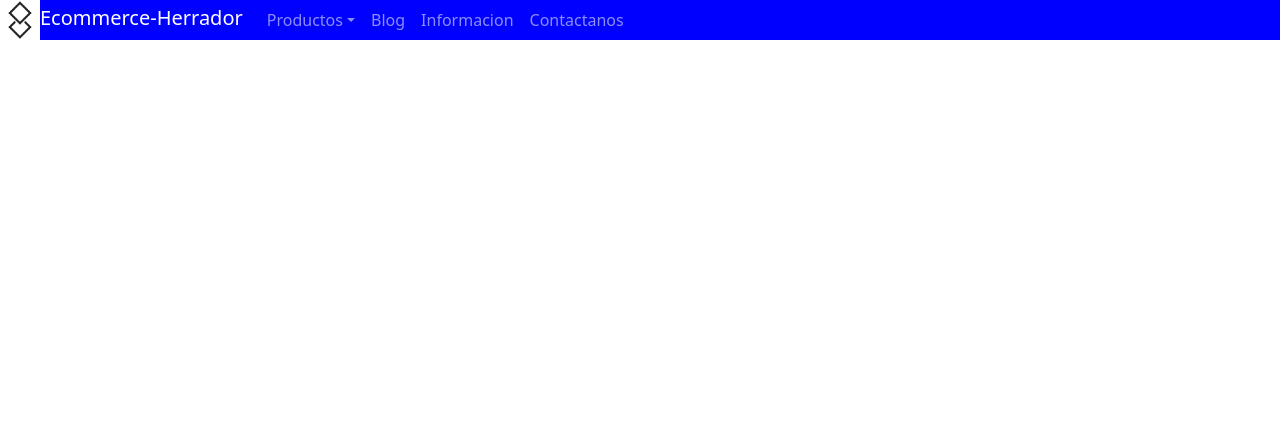
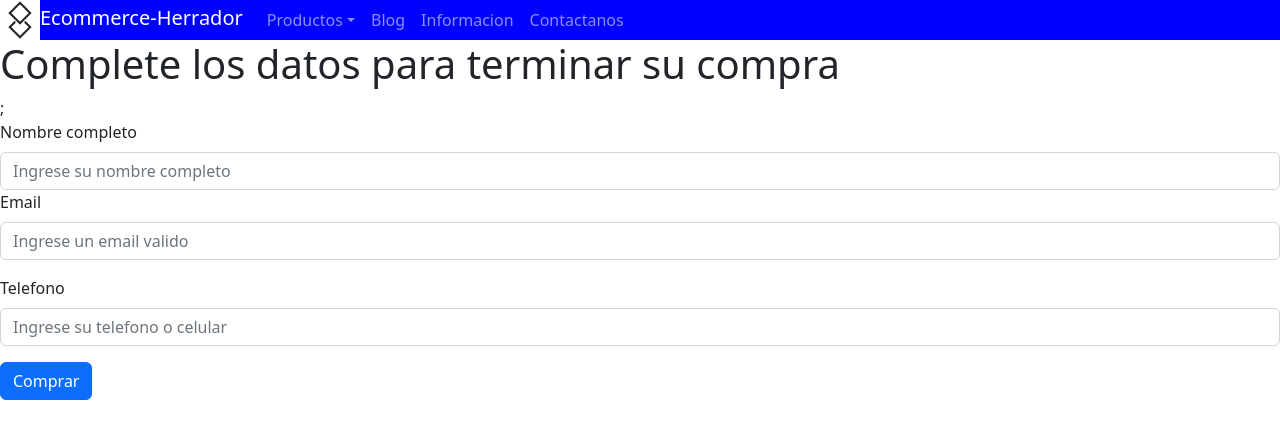
Before and after one commit to GustavoHerrador/ecomerce-herrador, a React (Create React App) app: page /checkout in a window 1280 px wide. Shown: the top 438 px of the page. Built offline with nearby package versions, Linux system fonts and the light colour scheme.

Commit message:
Cart collection 2

```diff
--- a/package.json
+++ b/package.json
@@ -16,6 +16,8 @@
     "react-icons": "^4.3.1",
     "react-router-dom": "^6.3.0",
     "react-scripts": "5.0.1",
+    "redux-thunk": "^2.4.1",
+    "sweetalert": "^2.1.2",
     "web-vitals": "^2.1.4"
   },
   "scripts": {
--- a/src/App.js
+++ b/src/App.js
@@ -7,6 +7,7 @@ import { BrowserRouter, Routes, Route } from "react-router-dom";
 import Cart from "./components/Cart";
 import MyProvider from "./Context/CartContext";
 import { initializeApp } from "firebase/app";
+import CheckOut from "./components/CheckOut";
 
 function App() {
   const firebaseConfig = {
@@ -32,6 +33,7 @@ function App() {
             <Route path="/category/:id" element={<ItemListContainer />} />
             <Route path="item/:id" element={<ItemDetailContainer />} />
             <Route path="/cart" element={<Cart />} />
+            <Route path="/checkout" element={<CheckOut />} />
           </Routes>
         </MyProvider>
       </BrowserRouter>
--- a/src/components/Cart.jsx
+++ b/src/components/Cart.jsx
@@ -56,7 +56,11 @@ function Cart() {
             Volver a comprar
           </Link>
         </Button>
-        <Button variant="success">Finalizar la compra</Button>
+        <Button variant="success">
+          <Link to="/checkout" style={{ color: "white" }}>
+            Finalizar la compra
+          </Link>{" "}
+        </Button>
       </Table>
     </>
   );
--- /dev/null
+++ b/src/components/CheckOut.jsx
@@ -0,0 +1,87 @@
+import React from "react";
+import { useState } from "react";
+import { Form, Button } from "react-bootstrap";
+import { useContext } from "react";
+import { CartContext } from "../Context/CartContext";
+import { addDoc, collection, getFirestore } from "firebase/firestore";
+import { useNavigate } from "react-router";
+import swal from "sweetalert";
+
+export default function CheckOut() {
+  const [name, setName] = useState("");
+  const [email, setEmail] = useState("");
+  const [phone, setPhone] = useState("");
+  const [disabledButton, setDisabledButton] = useState(false);
+  const { cart, getItemPrice } = useContext(CartContext);
+  let navigate = useNavigate();
+
+  const db = getFirestore();
+  const ticketCollection = collection(db, "tickets");
+
+  const handleClick = () => {
+    const ticket = {
+      buyer: { name, email, phone },
+      items: cart,
+      total: getItemPrice(),
+    };
+    if (cart >= 0) {
+      alert("No hay productos en el carrito");
+      setDisabledButton(true);
+    } else {
+      setDisabledButton(false);
+    }
+    if (name === "" || email === "" || phone === "") {
+      alert("Todos los campos son obligatorios");
+    } else {
+      swal({
+        title: "La compra fue un exito",
+        text: "Toca el boton para seguir comprando",
+        icon: "success",
+        button: "Continuar",
+      });
+      navigate("/");
+    }
+    addDoc(ticketCollection, ticket).then(({ nombreProducto, id }) => {
+      console.log(name, id);
+    });
+  };
+
+  return (
+    <>
+      <h1>Complete los datos para terminar su compra</h1>;
+      <Form>
+        <Form.Label>Nombre completo</Form.Label>
+        <Form.Control
+          type="name"
+          placeholder="Ingrese su nombre completo"
+          onChange={(e) => setName(e.target.value)}
+        />
+
+        <Form.Group className="mb-3" controlId="formBasicEmail">
+          <Form.Label>Email</Form.Label>
+          <Form.Control
+            type="email"
+            placeholder="Ingrese un email valido"
+            onChange={(e) => setEmail(e.target.value)}
+          />
+        </Form.Group>
+        <Form.Group className="mb-3" controlId="formBasicPassword">
+          <Form.Label>Telefono</Form.Label>
+          <Form.Control
+            type="phone"
+            placeholder="Ingrese su telefono o celular"
+            onChange={(e) => setPhone(e.target.value)}
+          />
+        </Form.Group>
+        <Form.Group className="mb-3"></Form.Group>
+        <Button
+          variant="primary"
+          onClick={handleClick}
+          disabled={disabledButton}
+        >
+          Comprar
+        </Button>
+      </Form>
+    </>
+  );
+}
--- a/src/components/ItemCount.jsx
+++ b/src/components/ItemCount.jsx
@@ -5,17 +5,9 @@ import { CartContext } from "../Context/CartContext";
 import { useContext } from "react";
 import { Button } from "react-bootstrap";
 
-function ItemCount({
-  id,
-  pictureUrl,
-  stock,
-  nombreProducto,
-  initial,
-  onAdd,
-  price,
-}) {
+function ItemCount({ id, stock, nombreProducto, initial, onAdd, price }) {
   const [productQuantity, setProductQuantity] = useState(initial);
-  const [disableAddButton, setDisableAddButton] = useState(false);
+  const [disableAddButton, setDisableAddButton] = useState(true);
   const [disableRemoveButton, setDisableRemoveButton] = useState(false);
   const [addCartButton, setAddCartButton] = useState(true);
   const { isInCart, addItem } = useContext(CartContext);
```
Also changed, not shown: 1 other file (tests, documents, lock files or other folders).
